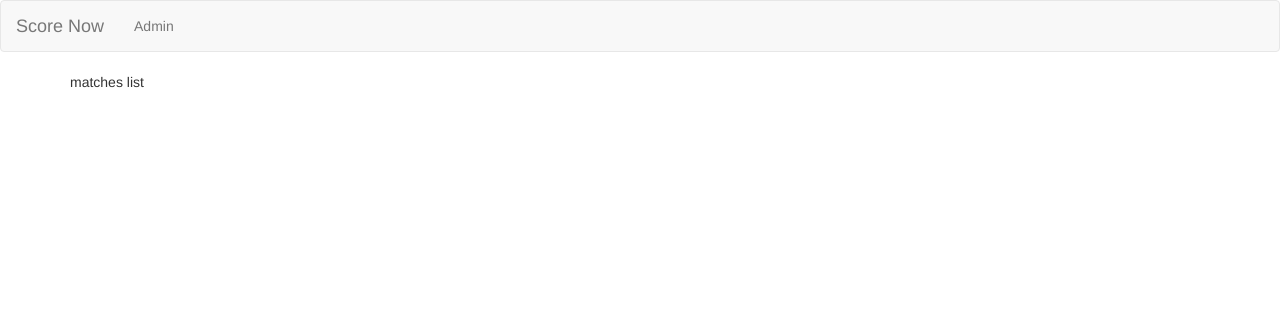
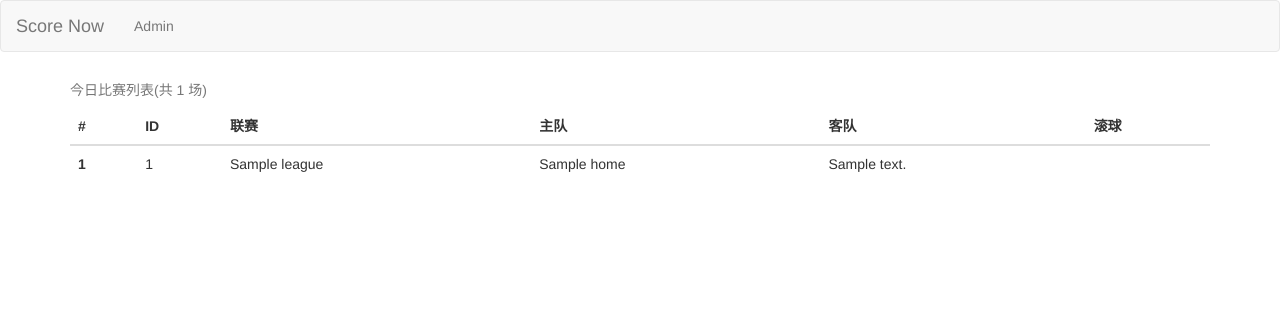
Before and after one commit to JackonYang/score-now, a Django app: template matches/templates/match-list.html in a window 1280 px wide. Shown: the top 312 px of the page. Run offline with Django 3.2, Linux system fonts and the light colour scheme; the template is opened without the code that fills it: most values are stand-ins (such as "Sample title", 1, 10 or a date in 2020); some libraries are stand-ins or nearby versions.

Commit message:
match basic info display

```diff
--- a/crawler/download.py
+++ b/crawler/download.py
@@ -40,7 +40,7 @@ def req(url, method='GET'):
 
 fixed_info = (  # match list, bf_data cols
         ("match_id", 0),
-        ("League", 2),  # name of League
+        ("league", 2),  # name of league
         ("home", 5),  # name of home team
         ("visiting", 8),  # name of visiting team
         ("t_basepoint", 12),  # match start time basepoint
--- a/matches/templates/match-list.html
+++ b/matches/templates/match-list.html
@@ -6,6 +6,32 @@
 
 {% block content %}
 
-matches list
+<table class="table">
+    <caption>今日比赛列表(共 {{ match_list|length }} 场)</caption>
+
+    <thead>
+        <tr>
+            <th>#</th>
+            <th>ID</th>
+            <th>联赛</th>
+            <th>主队</th>
+            <th>客队</th>
+            <th>滚球</th>
+        </tr>
+    </thead>
+
+    <tbody>
+        {% for item in match_list %}
+        <tr>
+            <th scope="row">{{ forloop.counter }}</th>
+            <td>{{ item.match_id }}</td>
+            <td>{{ item.league }}</td>
+            <td>{{ item.home }}</td>
+            <td>{{ item.visiting }}</td>
+            <td>{{ item.is_betting }}</td>
+        </tr>
+        {% endfor %}
+    </tbody>
+</table>
 
 {% endblock %}
--- a/matches/views.py
+++ b/matches/views.py
@@ -8,7 +8,7 @@ from crawler.download import get_match_list
 def match_list(request):
 
     content = {
-            'match-list': get_match_list(),
+            'match_list': get_match_list(),
             }
 
     return render_to_response('match-list.html', RequestContext(request, content))
```
